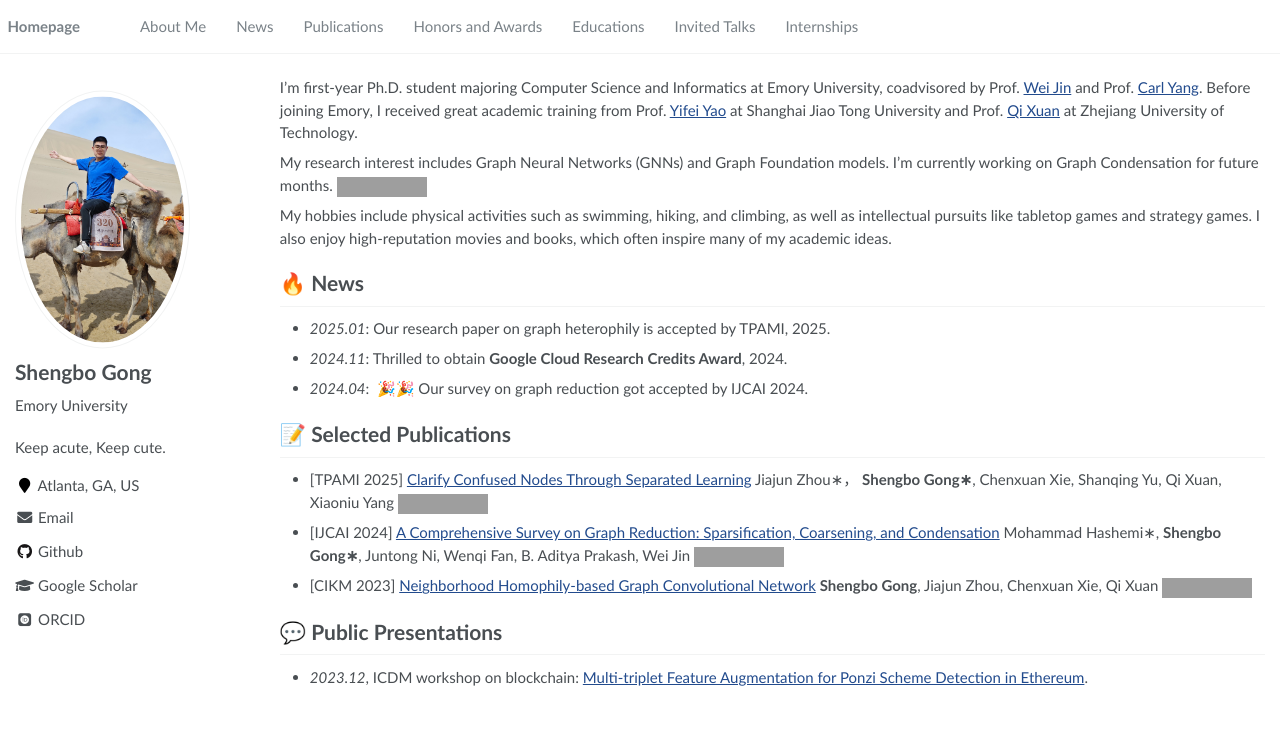
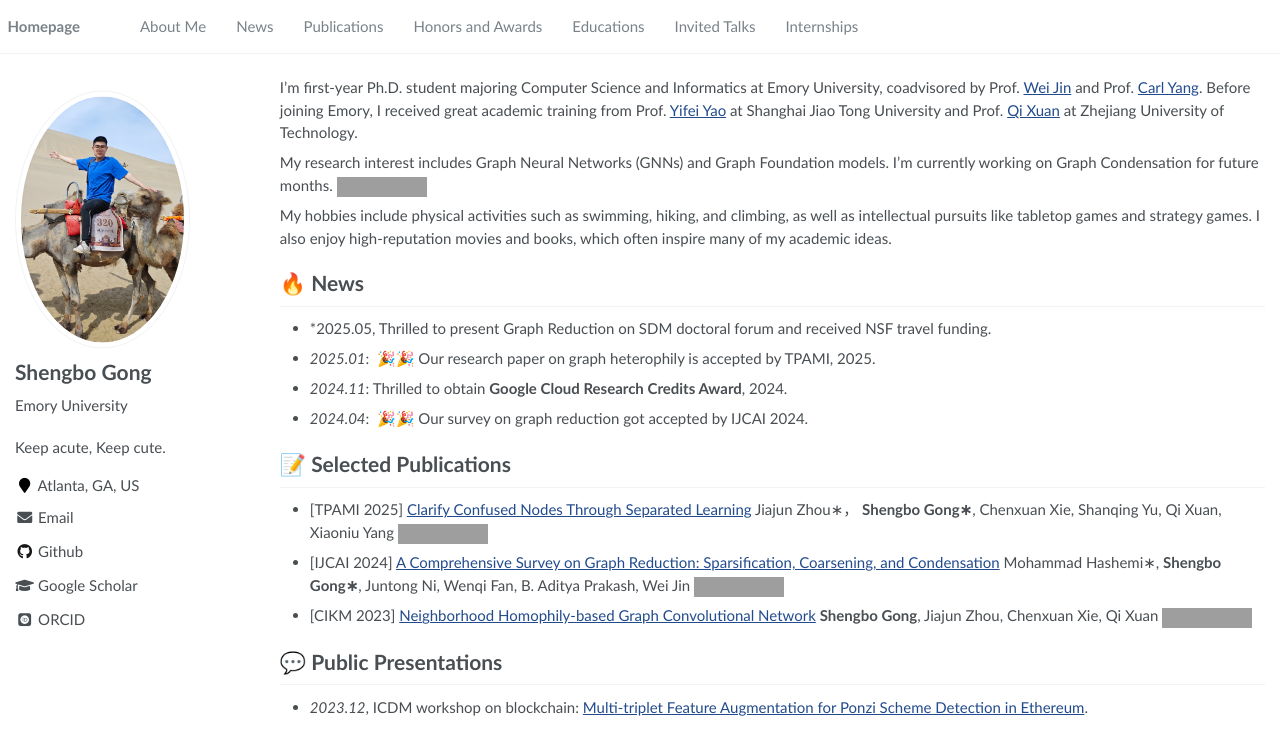
Before and after one commit to rock-cor/rock-cor.github.io, a Jekyll site: the page built from _pages/about.md, in a window 1280 px wide, cut to the strip 0-755 px from the top of the page. Built offline with Jekyll 4.4.1, drawn with Linux system fonts in a browser that asks for light colours; some web fonts are replaced; grey boxes are pictures that could not be loaded.

Commit message:
Update about.md

```diff
--- a/_pages/about.md
+++ b/_pages/about.md
@@ -27,7 +27,8 @@ My hobbies include physical activities such as swimming, hiking, and climbing, a
 
 
 # 🔥 News
-- *2025.01*: Our research paper on graph heterophily is accepted by TPAMI, 2025.
+- *2025.05, Thrilled to present Graph Reduction on SDM doctoral forum and received NSF travel funding.
+- *2025.01*: &nbsp;🎉🎉 Our research paper on graph heterophily is accepted by TPAMI, 2025.
 - *2024.11*: Thrilled to obtain **Google Cloud Research Credits Award**, 2024.
 - *2024.04*: &nbsp;🎉🎉 Our survey on graph reduction got accepted by IJCAI 2024.
 
@@ -56,5 +57,6 @@ Condensation](https://arxiv.org/pdf/2402.03358) Mohammad Hashemi∗, **Shengbo G
 - *2023.12*, ICDM workshop on blockchain: [Multi-triplet Feature Augmentation for Ponzi
 Scheme Detection in Ethereum](https://arxiv.org/pdf/2310.00856).
 
+
 <!--# 💻 Internships
 - Maybe 2 years later...-->
```
